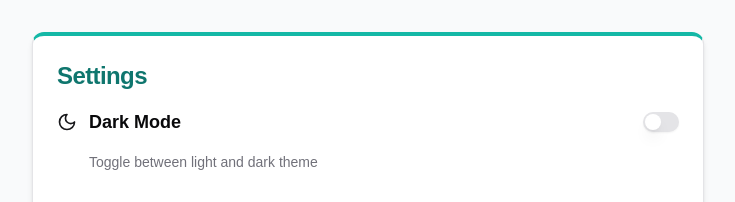
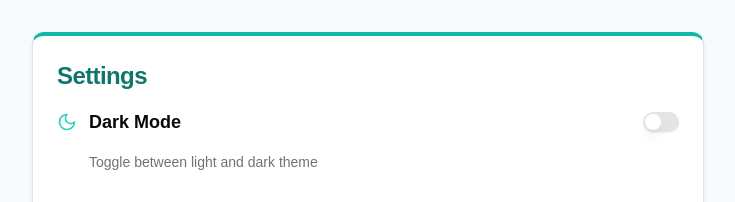
Before and after one commit to sasasamaes/akkuea, a Next.js app in the folder packages/nextjs/: page /settings in a window 1280 px wide. Shown: the top 202 px of the page, without its empty margins (272-1007 px from the left). Built offline with nearby package versions, Linux system fonts and the light colour scheme.

Commit message:
feat: create setting component + dark mode support

```diff
--- a/packages/nextjs/src/components/settings/theme-switcher.tsx
+++ b/packages/nextjs/src/components/settings/theme-switcher.tsx
@@ -23,12 +23,12 @@ export function ThemeSwitcher() {
         <div className="flex items-center space-x-3">
           {resolvedTheme === "dark" ? (
             <>
-              <Sun className="h-5 w-5 text-primary" />
+              <Sun className="h-5 w-5 text-amber-500" />
               <h3 className="text-lg font-semibold">Light Mode</h3>
             </>
           ) : (
             <>
-              <Moon className="h-5 w-5 text-primary" />
+              <Moon className="h-5 w-5 text-teal-400" />
               <h3 className="text-lg font-semibold">Dark Mode</h3>
             </>
           )}
```
